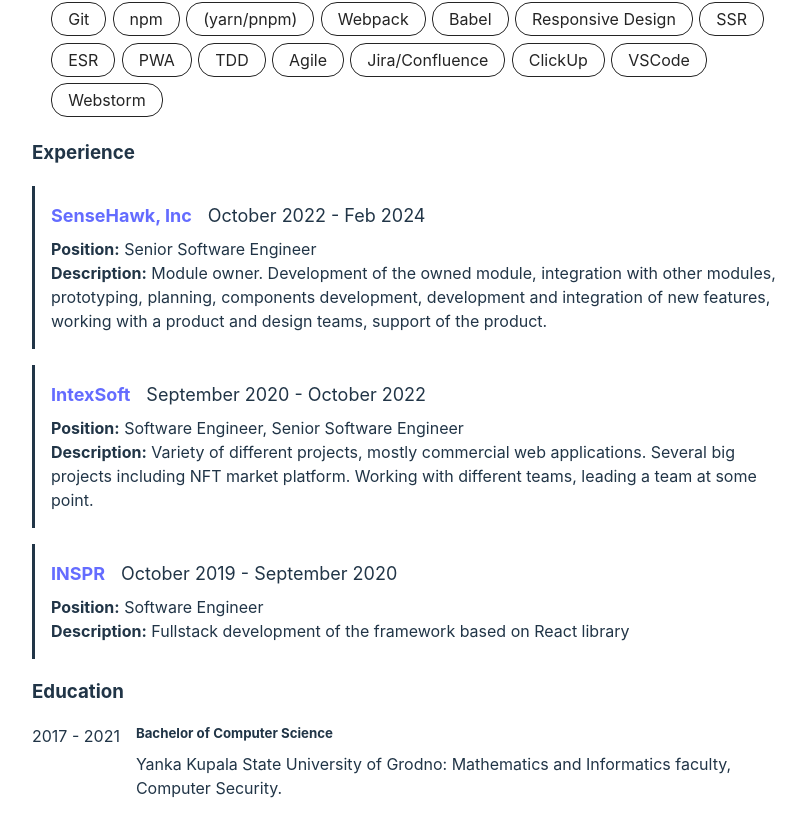
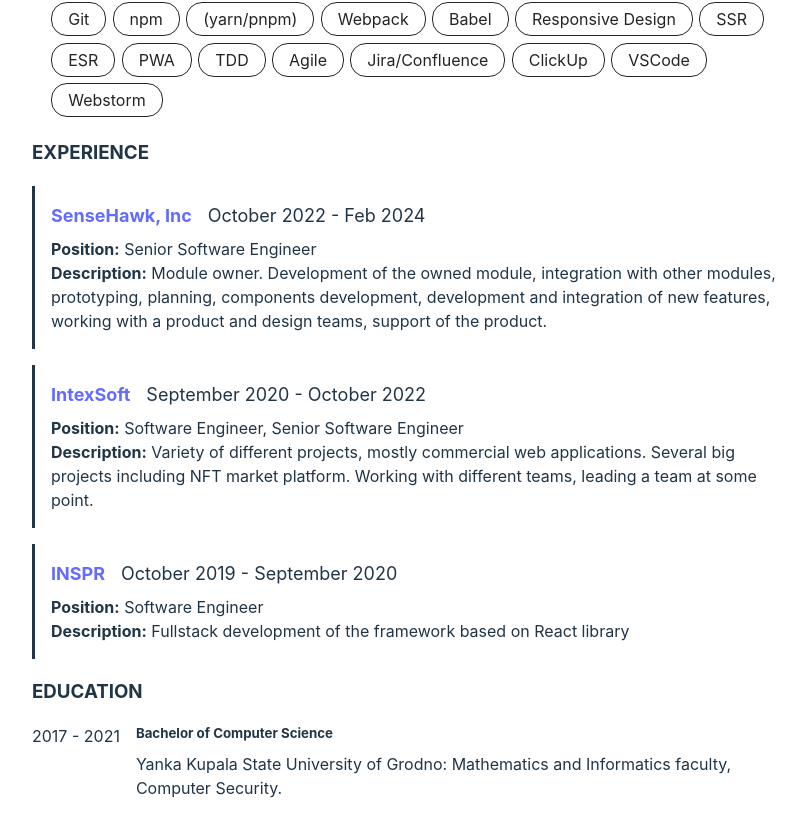
Before and after one commit to mbudzko/mbduzko_CV, a Vue app: page / in a window 1280 px wide. Shown: the part 1017-1854 px from the top of the page, without its empty margins (8-813 px from the left). Built offline with nearby package versions, Linux system fonts and the light colour scheme.

Commit message:
Uppercase for h3 tags

```diff
--- a/src/App.vue
+++ b/src/App.vue
@@ -209,6 +209,10 @@ const jobs = [
 </template>
 
 <style lang="scss" scoped>
+h3 {
+  text-transform: uppercase;
+}
+
 a {
   font-weight: 500;
 }
```
